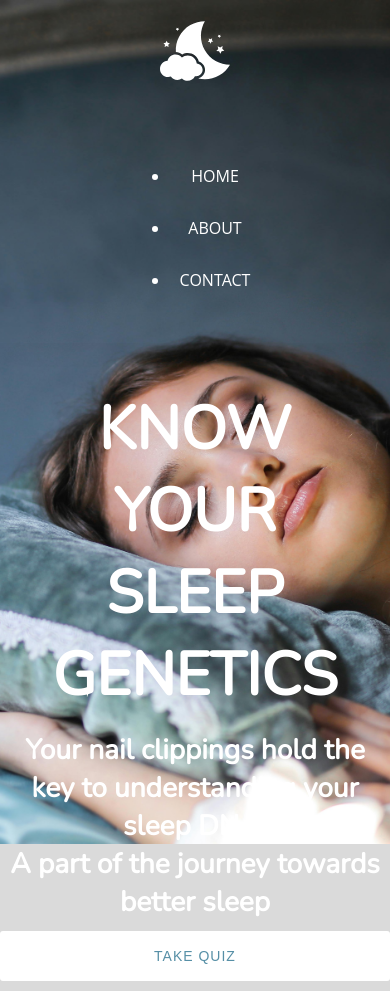
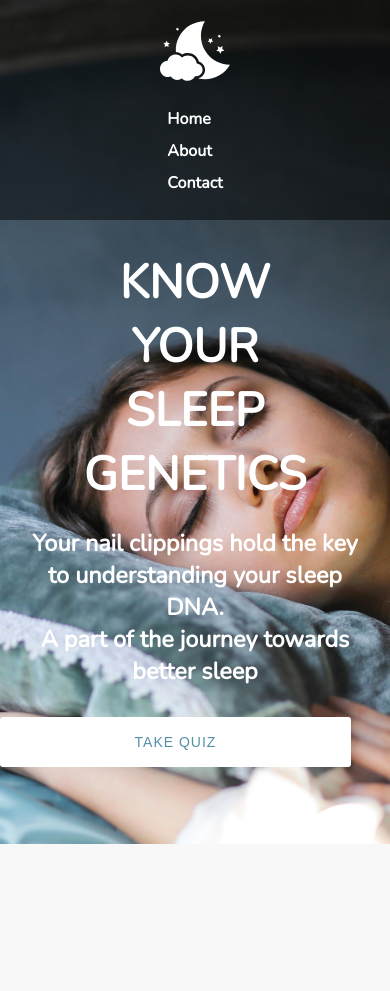
Before and after one commit to Rohithstrike/Sleep-survey-website, a Flask app: page / in a window 390 px wide. After the commit the page ends 844 px from the top, so only its background shows below. Run offline with Flask 3, Linux system fonts and the light colour scheme.

Commit message:
index-responsive

```diff
--- a/static/css/index.css
+++ b/static/css/index.css
@@ -1,7 +1,8 @@
+/* General styles */
 body {
   margin: 0;
   padding: 0;
-  font-family: Arial, sans-serif;
+  font-family: 'Nunito', sans-serif;
   background-image: url('../background/model7.jpg');
   background-size: cover;
   height: 100vh;
@@ -12,48 +13,21 @@ body {
 .container {
   text-align: center;
   margin-top: 1px;
+  padding: 0 20px; /* Add padding for smaller screens */
 }
 
 h1 {
-  font-size: 80px;
+  font-size: 5vw;
   color: #fff;
   margin-bottom: 20px;
-  font-family: 'Nunito', sans-serif;
-  text-align: left;
-  margin-left: 30px;
-  position: relative;
-  top: 5px;
-  left: 20px;
   font-weight: 700;
 }
 
 h2 {
-  font-size: 35px;
+  font-size: 2.5vw;
   color: #fff;
   margin: 0;
-  font-family: 'Nunito', sans-serif;
   font-weight: 700;
-  text-align: center;
-}
-
-:root {
-  --borderRadius: 10px;
-  --spacer: 1rem;
-  --primary: #C4151C;
-  --text: #fff;
-  --linkHeight: calc(var(--spacer) * 3.5);
-  --timing: 250ms;
-  --linkWidth: 10rem;
-}
-
-@import url('https://fonts.googleapis.com/css2?family=Open+Sans:wght@600&display=swap');
-
-body {
-  background-color: (0,0,255,0.5);
-  background-size: cover;
-  background-position: center;
-  background-repeat: no-repeat;
-  font-family: 'Open Sans', sans-serif;
 }
 
 .header {
@@ -61,71 +35,66 @@ body {
   top: 0;
   left: 0;
   right: 0;
-  background: transparent;
+  background: rgba(0, 0, 0, 0.5); /* Transparent background for header */
   color: var(--text);
   padding: 0 var(--spacer) * 2;
   box-shadow: 0 0 40px rgba(0, 0, 0, 0.03);
   height: 6rem;
   display: flex;
   align-items: center;
-  gap: 3rem;
+  justify-content: space-between;
 }
 
-.header__logo {
-  margin-right: auto;
-  margin-left: auto;
+.header__logo img {
+  width: 90px;
+  height: 70px;
+  transition: transform 0.3s ease;
+}
+
+.header__logo img:hover {
+  transform: scale(1.1);
 }
 
 .navbar {
   display: flex;
   align-items: center;
   height: 100%;
-  margin: 0 auto;
-  overflow: hidden;
 }
 
 .navbar__menu {
-  position: relative;
   display: flex;
+  list-style: none;
+  margin: 0;
+  padding: 0;
+}
+
+.navbar__item {
+  margin-left: 20px;
 }
 
 .navbar__link {
-  position: relative;
-  display: flex;
-  flex-direction: column;
-  gap: 0.6rem;
-  align-items: center;
-  justify-content: center;
-  height: var(--linkHeight);
-  width: var(--linkWidth);
-  color: var(--text);
-  transition: var(--transition);
+  color: #fff;
   text-decoration: none;
-  width: var(--linkWidth);
-  text-transform: uppercase;
+  font-weight: bold;
+  padding: 10px 20px;
+  transition: background-color 0.3s ease;
 }
 
-.navbar__link svg {
-  transition: var(--transition);
-}
-
-.navbar__link:hover svg {
-  stroke: var(--primary);
-}
-
-.navbar__link:hover span {
-  opacity: 1;
-  transform: translate(0);
+.navbar__link:hover {
+  background-color: rgba(255, 255, 255, 0.1);
 }
 
 .buttons {
   display: flex;
-  justify-content: space-around;
-  top: 20px;
-  left: 20px;
+  justify-content: center;
+  margin-top: 20px;
 }
 
-.buttons button {
+.buttons a {
+  text-decoration: none;
+}
+
+.buttons .btn {
   width: 150px;
   height: 50px;
   background-color: white;
@@ -146,7 +115,8 @@ body {
   border-radius: 3px;
 }
 
-.buttons button:before, .buttons button:after {
+.buttons .btn:before,
+.buttons .btn:after {
   content: "";
   position: absolute;
   width: 0;
@@ -155,18 +125,18 @@ body {
   transition: all 0.3s cubic-bezier(0.35, 0.1, 0.25, 1);
 }
 
-.buttons button:before {
+.buttons .btn:before {
   right: 0;
   top: 0;
   transition: all 0.5s cubic-bezier(0.35, 0.1, 0.25, 1);
 }
 
-.buttons button:after {
+.buttons .btn:after {
   left: 0;
   bottom: 0;
 }
 
-.buttons button span {
+.buttons .btn span {
   width: 100%;
   height: 100%;
   position: absolute;
@@ -177,7 +147,8 @@ body {
   z-index: 1;
 }
 
-.buttons button span:before, .buttons button span:after {
+.buttons .btn span:before,
+.buttons .btn span:after {
   content: "";
   position: absolute;
   width: 2px;
@@ -186,18 +157,18 @@ body {
   transition: all 0.3s cubic-bezier(0.35, 0.1, 0.25, 1);
 }
 
-.buttons button span:before {
+.buttons .btn span:before {
   right: 0;
   top: 0;
   transition: all 0.5s cubic-bezier(0.35, 0.1, 0.25, 1);
 }
 
-.buttons button span:after {
+.buttons .btn span:after {
   left: 0;
   bottom: 0;
 }
 
-.buttons button p {
+.buttons .btn p {
   padding: 0;
   margin: 0;
   transition: all 0.4s cubic-bezier(0.35, 0.1, 0.25, 1);
@@ -206,7 +177,8 @@ body {
   height: 100%;
 }
 
-.buttons button p:before, .buttons button p:after {
+.buttons .btn p:before,
+.buttons .btn p:after {
   position: absolute;
   width: 100%;
   transition: all 0.4s cubic-bezier(0.35, 0.1, 0.25, 1);
@@ -214,53 +186,55 @@ body {
   left: 0;
 }
 
-.buttons button p:before {
+.buttons .btn p:before {
   content: attr(data-title);
   top: 50%;
   transform: translateY(-50%);
 }
 
-.buttons button p:after {
+.buttons .btn p:after {
   content: attr(data-text);
   top: 150%;
   color: #071ee6;
 }
 
-.buttons button:hover:before, .buttons button:hover:after {
+.buttons .btn:hover:before,
+.buttons .btn:hover:after {
   width: 100%;
 }
 
-.buttons button:hover span {
+.buttons .btn:hover span {
   z-index: 1;
 }
 
-.buttons button:hover span:before, .buttons button:hover span:after {
+.buttons .btn:hover span:before,
+.buttons .btn:hover span:after {
   height: 100%;
 }
 
-.buttons button:hover p:before {
+.buttons .btn:hover p:before {
   top: -50%;
   transform: rotate(5deg);
 }
 
-.buttons button:hover p:after {
+.buttons .btn:hover p:after {
   top: 50%;
   background-color: transparent;
   transform: translateY(-50%);
 }
 
-.buttons button.start {
+.buttons .btn.start {
   background-color: #0707ec;
   box-shadow: 0px 5px 10px -10px rgb(107, 0, 0);
   transition: all 0.2s ease;
 }
 
-.buttons button.start p:before {
+.buttons .btn.start p:before {
   top: -50%;
   transform: rotate(5deg);
 }
 
-.buttons button.start p:after {
+.buttons .btn.start p:after {
   color: white;
   transition: all 0s ease;
   content: attr(data-start);
@@ -276,53 +250,58 @@ body {
   }
 }
 
-.buttons button.start:hover:before, .buttons button.start:hover:after {
+.buttons .btn.start:hover:before,
+.buttons .btn.start:hover:after {
   display: none;
 }
 
-.buttons button.start:hover span {
+.buttons .btn.start:hover span {
   display: none;
 }
 
-.buttons button:active {
+.buttons .btn:active {
   outline: none;
   border: none;
 }
 
-.buttons button:focus {
+.buttons .btn:focus {
   outline: 0;
-}
-
-.logo {
-  width: 90px;
-  height: 70px;
-  color: whitesmoke;
-  transition: transform 0.3s ease;
-}
-
-.logo:hover {
-  transform: scale(1.1);
-}
-
-#takeQuizButton:hover {
-  background-color: green;
-}
-
-#homeButton:hover {
-  background-color: green;
 }
 
 /* Media queries for responsiveness */
 @media (max-width: 768px) {
+  .header {
+    flex-direction: column;
+    height: auto;
+    padding: 1rem;
+  }
+
+  .header__logo {
+    margin-bottom: 1rem;
+  }
+
+  .navbar__menu {
+    flex-direction: column;
+  }
+
+  .navbar__item {
+    margin-left: 0;
+    margin-bottom: 10px;
+  }
+
+  .navbar__link {
+    padding: 10px;
+    width: 100%;
+    text-align: center;
+  }
+
   h1 {
-    font-size: 60px;
+    font-size: 10vw; /* Adjust for smaller screens */
     text-align: center;
-    margin-left: 0;
-    left: 0;
   }
 
   h2 {
-    font-size: 28px;
+    font-size: 5vw; /* Adjust for smaller screens */
     padding: 0 10px;
   }
 
@@ -330,32 +309,22 @@ body {
     flex-direction: column;
   }
 
-  .buttons button {
+  .buttons .btn {
     width: 100%;
     margin: 10px 0;
   }
+}
 
-  .navbar__menu {
-    flex-direction: column;
+@media (max-width: 480px) {
+  h1 {
+    font-size: 12vw; /* Adjust for even smaller screens */
   }
 
-  .navbar__item {
-    margin-bottom: 10px;
+  h2 {
+    font-size: 6vw; /* Adjust for even smaller screens */
   }
 
-  .navbar__link {
-    width: auto;
-    height: auto;
-    padding: 10px;
-  }
-
-  .header__logo {
-    margin: 0 auto;
-  }
-
-  .header {
-    height: auto;
-    flex-direction: column;
-    padding: 1rem;
+  .buttons .btn {
+    width: 90%;
   }
 }
```
